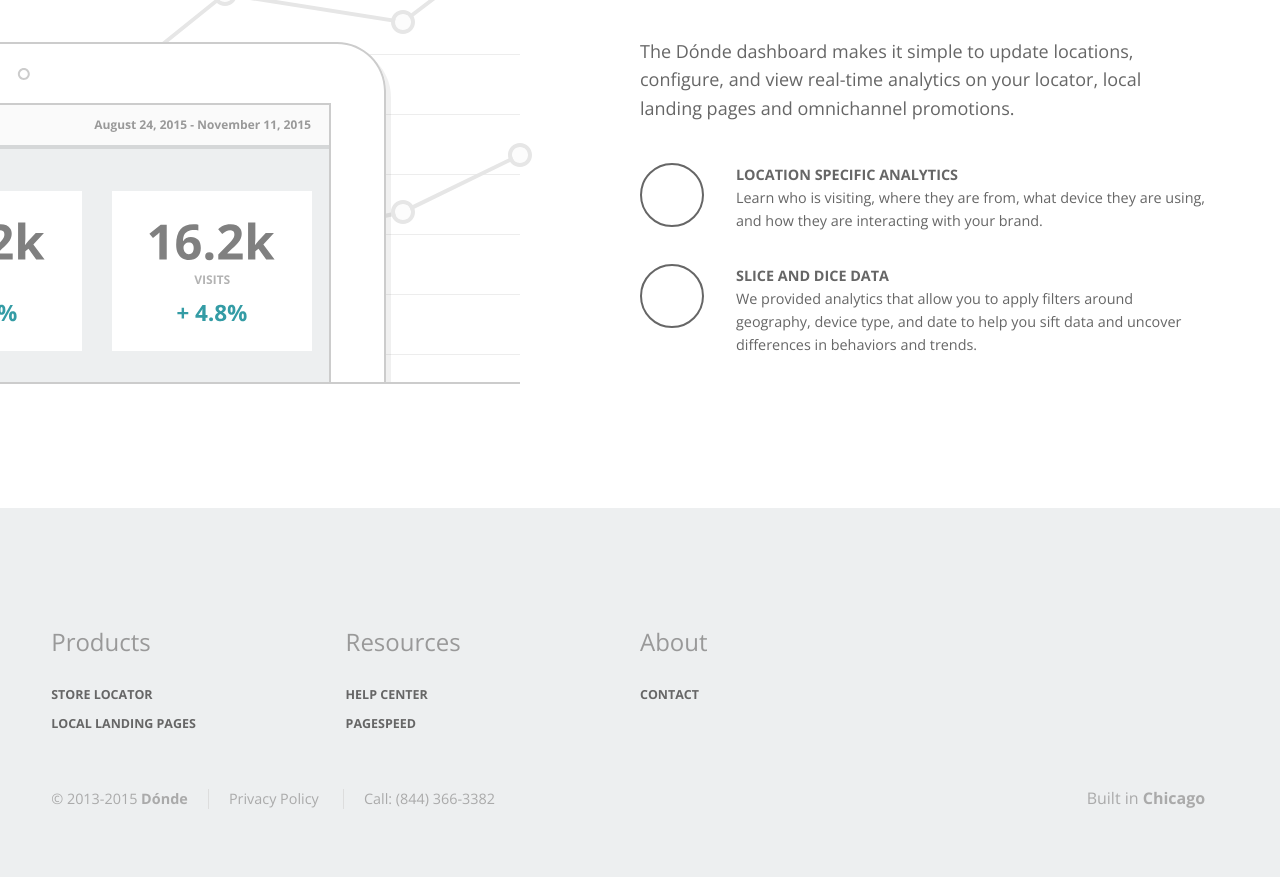
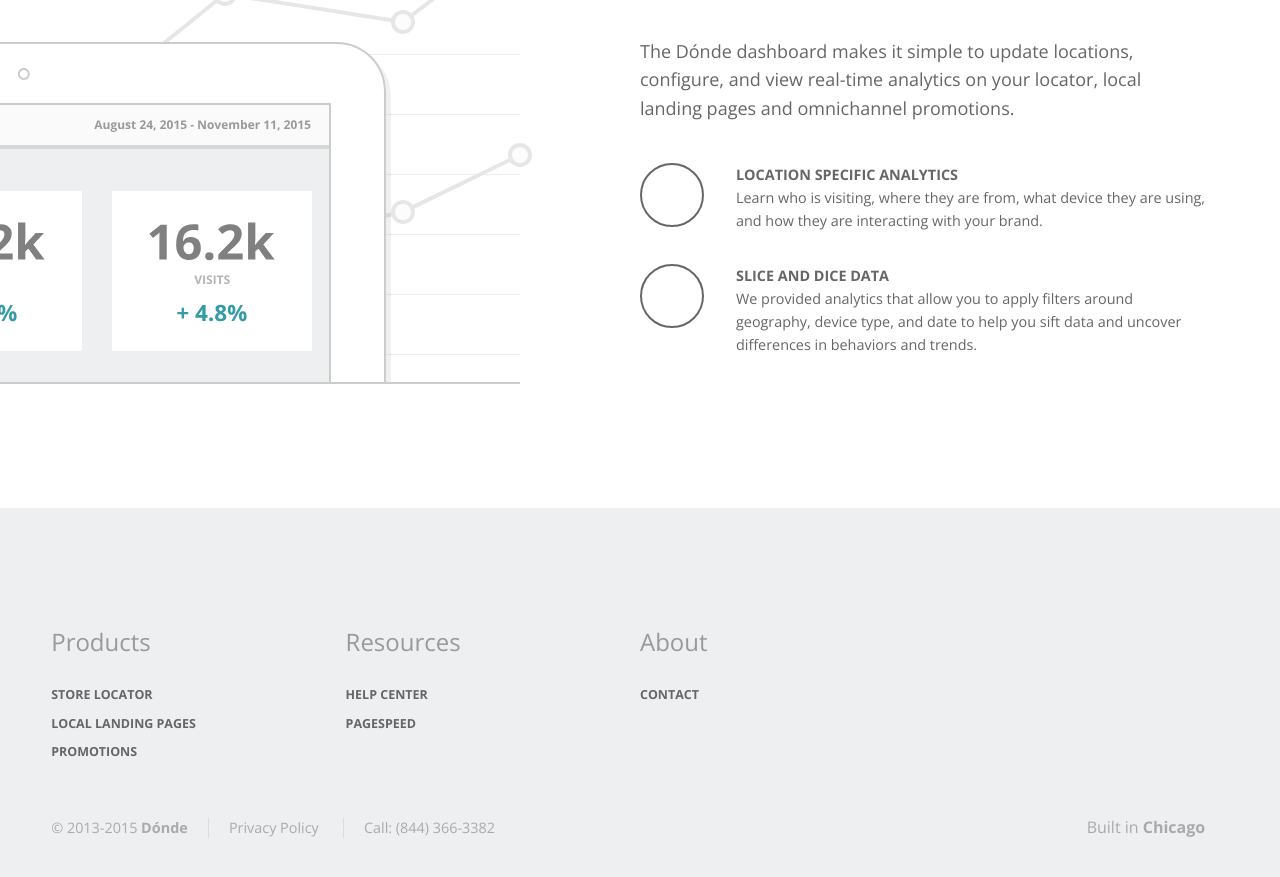
Before and after one commit to donde-io/donde-io.github.io, a Jekyll site: the page built from index.html, in a window 1280 px wide and 900 px high, scrolled down 2102 px. Shown: the top 877 px of the window. Built offline with Jekyll 4.4.1, drawn with Linux system fonts in a browser that asks for light colours; nearby versions of some CDN libraries; comment, search, counter and statistics services are not loaded.

Commit message:
Marketing :: add promotions link back into footer

```diff
--- a/_includes/footer.html
+++ b/_includes/footer.html
@@ -6,7 +6,7 @@
 				<nav>
 					<a href="/products/store-locator.html">Store Locator</a>
 					<a href="/products/local-landing-pages.html">Local Landing Pages</a>
-					<!--<a href="/products/promotions.html">Promotions</a>-->
+					<a href="/products/promotions.html">Promotions</a>
 				</nav>
 			</div>
 			<div class="col three">
```
Also changed, not shown: 11 other files.
